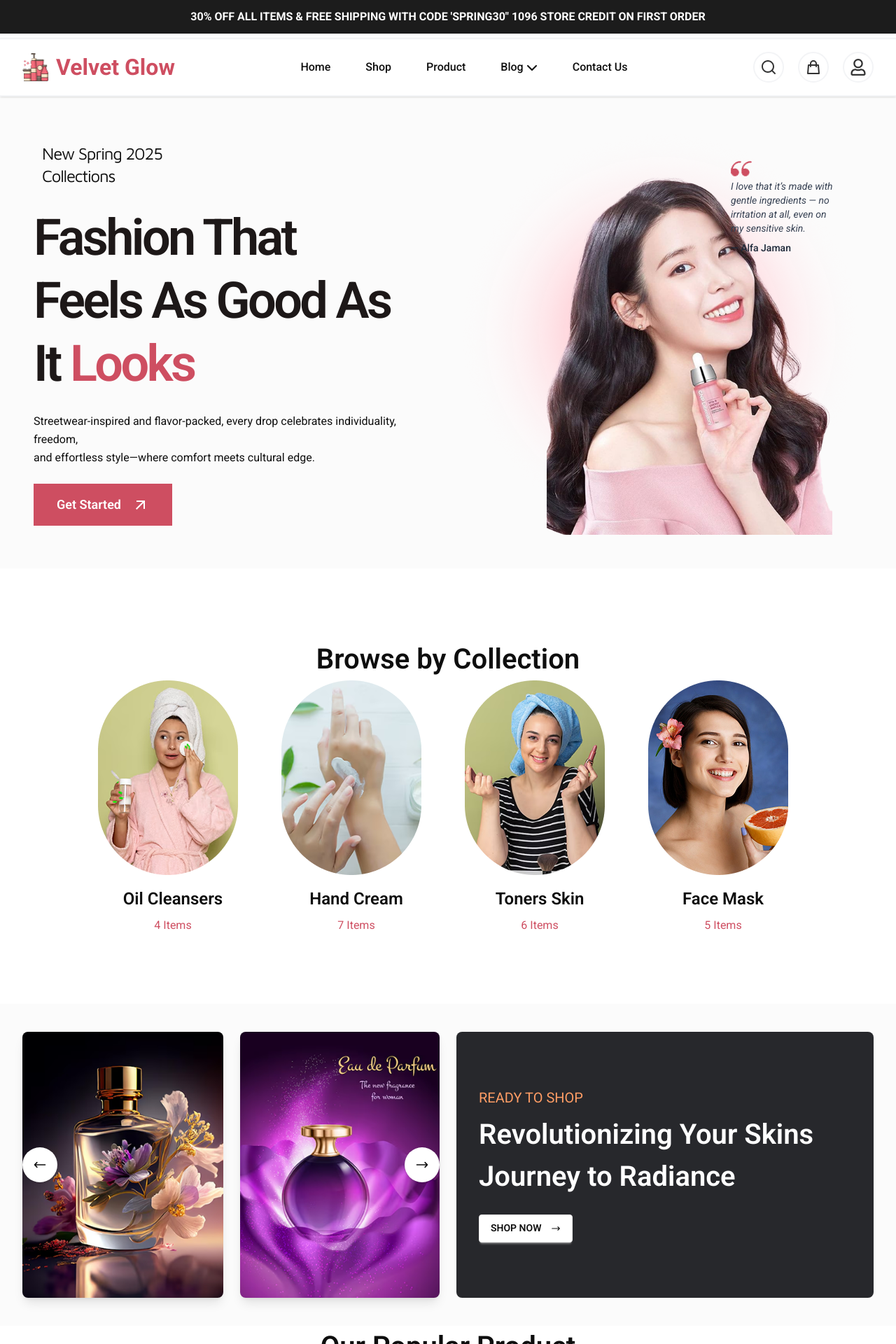
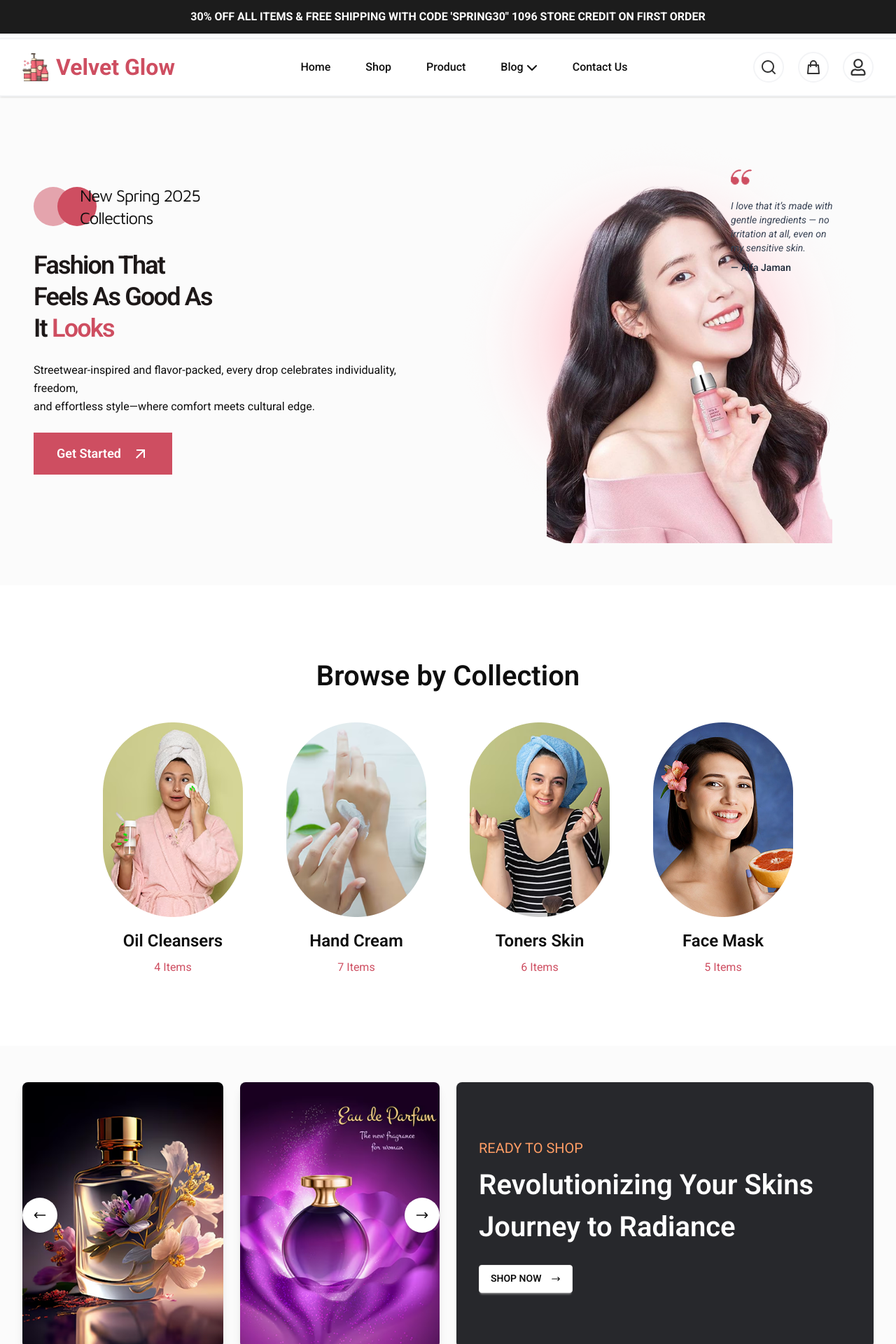
Before and after one commit to nurislam243/velvet-glow, a React (Vite) app: page / in a window 1280 px wide. Shown: the top 1920 px of the page at 70% size. Built offline with nearby package versions, Linux system fonts and the light colour scheme.

Commit message:
customize style

```diff
--- /dev/null
+++ b/src/components/Title/Title.jsx
@@ -0,0 +1,11 @@
+import React from 'react';
+
+const Title = ({Text}) => {
+    return (
+        <div className='mb-[36px] text-center'>
+            <h2 className='font-semibold text-[25px] @min-[420px]:text-3xl @min-[1250px]:text-[40px] leading-[60px] text-base-content'>{Text}</h2>
+        </div>
+    );
+};
+
+export default Title;
--- a/src/pages/Home/Banner/Banner.jsx
+++ b/src/pages/Home/Banner/Banner.jsx
@@ -4,18 +4,21 @@ import bannerImg1 from "../../../../src/assets/Banner/bannerImg-1.png";
 
  const Banner = () => {
   return (
-    <section className="bg-base-200 py-12 px-3 @min-[400px]:px-4 @min-[600px]:px-5 @min-[700px]:px-7 @min-[900px]:px-8 @min-[1500px]:px-0">
-      <div className="max-w-[1444px] mx-auto px-4 grid md:grid-cols-2 gap-8 items-center">
+    <section className="bg-base-200 py-[100px] @min-[500px]:py-[60px] px-3 @min-[400px]:px-4 @min-[600px]:px-5 @min-[700px]:px-7 @min-[900px]:px-8 @min-[1500px]:px-0">
+      <div className="max-w-[1444px] mx-auto px-4 flex flex-col-reverse @min-[900px]:grid @min-[900px]:grid-cols-2 gap-[80px] @min-[900px]:gap-8 items-center">
 
         {/* Left Side */}
         <div className="space-y-6">
-          <div className="flex items-center space-x-2">
-            <span className="text-base-content maven-pro-font text-2xl px-3 py-1 tracking-tighter">
+          <div className="flex relative items-center space-x-2 mb-[62px]">
+            <span className="absolute left-0 rounded-full bg-primary/50 p-7"></span>
+            <span className="absolute left-[34px] rounded-full bg-primary p-7"></span>
+            <span></span>
+            <span className="absolute left-[54px] text-base-content maven-pro-font text-lg @min-[440px]:text-2xl px-3 py-1 tracking-tighter">
               New Spring 2025 <br /> Collections
             </span>
           </div>
 
-          <h1 className="text-4xl md:text-[72px] tracking-tighter  font-semibold leading-tight text-[#1D1818]">
+          <h1 className="text-2xl @min-[390px]:text-4xl md:text-[72px] tracking-tighter  font-semibold leading-tight text-[#1D1818]">
             Fashion That <br />
             Feels As Good As <br />
             It <span className="text-primary">Looks</span>
@@ -27,7 +30,7 @@ import bannerImg1 from "../../../../src/assets/Banner/bannerImg-1.png";
             cultural edge.
           </p>
 
-          <button className="bg-primary cursor-pointer text-white px-[33px] py-[18px] font-semibold text-lg leading-6 inline-flex items-center">
+          <button className="bg-primary cursor-pointer text-white px-4 py-[10px] @min-[800px]:px-[33px] @min-[800px]:py-[18px] font-semibold text-lg leading-6 inline-flex items-center">
             Get Started <MdOutlineArrowOutward className="ml-4 text-2xl font-bold" />
           </button>
         </div>
@@ -40,9 +43,9 @@ import bannerImg1 from "../../../../src/assets/Banner/bannerImg-1.png";
             className=""
           />
 
-          <div className="absolute top-6 right-6 p-4 max-w-[180px]">
+          <div className="absolute -top-[105px] @min-[500px]:-top-[50px] -right-6 @min-[1100px]:top-6 @min-[1100px]:right-6 p-4 max-w-[180px]">
             <img src="../../../../src/assets/Banner/qoutetion.png" alt="" />
-            <p className="text-gray-700 text-sm italic">
+            <p className="text-gray-700 text-xs sm:text-sm italic mt-4">
               I love that it’s made with gentle ingredients — no irritation at all, even on my sensitive skin.
             </p>
             <span className="mt-2 block text-sm font-medium text-gray-800">— Alfa Jaman</span>
--- a/src/pages/Home/Collection/Collection.jsx
+++ b/src/pages/Home/Collection/Collection.jsx
@@ -1,14 +1,15 @@
 import React from 'react';
 import CollectionCard from './CollectionCard';
+import Title from '../../../components/Title/Title';
 
 const Collection = () => {
     return (
         <div className='bg-base-100 px-3 @min-[400px]:px-4 @min-[600px]:px-5 @min-[700px]:px-7 @min-[900px]:px-8 @min-[1500px]:px-0'>
             <div className="max-w-[1000px] mx-auto mt-[100px]">
-                <h1 className='font-semibold text-[40px] leading-[60px] text-base-content text-center mb-[36px'>Browse by Collection</h1>
+                <Title Text={"Browse by Collection"}></Title>
 
                 {/* content */}
-                <div className="grid @min-[260px]:grid-cols-2 @min-[790px]:grid-cols-4 gap-12 mb-[100px]">
+                <div className="grid @min-[290px]:grid-cols-2 @min-[790px]:grid-cols-4 gap-12 mb-[100px]">
                     <CollectionCard imgPath={"../../../../src/assets/Collection/Collection-img-1.png"} name={"Oil Cleansers"} unit={"4"}></CollectionCard>
                     <CollectionCard imgPath={"../../../../src/assets/Collection/Collection-img-2.png"} name={"Hand Cream"} unit={"7"}></CollectionCard>
                     <CollectionCard imgPath={"../../../../src/assets/Collection/Collection-img-3.png"} name={"Toners Skin"} unit={"6"}></CollectionCard>
--- a/src/pages/Home/Collection/CollectionCard.jsx
+++ b/src/pages/Home/Collection/CollectionCard.jsx
@@ -3,8 +3,10 @@ import React from 'react';
 const CollectionCard = ({ imgPath, name, unit }) => {
     return (
         <div className='text-center'>
-            <img src={ imgPath } alt="" />
-            <h3 className='font-semibold text-[24px] leading-[36px] text-base-content mt-4 mb-2'>{ name }</h3>
+            <div className="flex justify-center">
+                <img src={ imgPath } alt="" />
+            </div>
+            <h3 className='font-semibold text-lg @min-[480px]:text-[24px] leading-[36px] text-base-content mt-4 mb-2'>{ name }</h3>
             <p className='text-base text-primary leading-6'>{ unit } Items</p>
         </div>
     );
--- a/src/pages/Home/PopularProduct/PopularProduct.jsx
+++ b/src/pages/Home/PopularProduct/PopularProduct.jsx
@@ -8,12 +8,13 @@ import product6 from "../../../../src/assets/PopularProduct/popular-product-6.pn
 import product7 from "../../../../src/assets/PopularProduct/popular-product-7.png";
 import product8 from "../../../../src/assets/PopularProduct/popular-product-8.png";
 import ProductCard from './ProductCard';
+import Title from '../../../components/Title/Title';
 
 const PopularProduct = () => {
     return (
-        <div className="bg-base-100 px-3 @min-[400px]:px-4 @min-[600px]:px-5 @min-[700px]:px-7 @min-[900px]:px-8 @min-[1500px]:px-0">
+        <div className="bg-base-100 pt-[100px] pb-[90px] px-3 @min-[400px]:px-4 @min-[600px]:px-5 @min-[700px]:px-7 @min-[900px]:px-8 @min-[1500px]:px-0">
             <div className='max-w-[1444px] mx-auto'>
-                <h2 className='font-semibold text-[40px] leading-[60px] text-base-content text-center'>Our Popular Product</h2>
+                <Title Text={"Our Popular Product"} ></Title>
 
                 {/* content section */}
                 <div className="grid gap-6 @min-[600px]:grid-cols-2 @min-[960px]:grid-cols-3  @min-[1280px]:grid-cols-4">
--- a/src/pages/Home/PopularProduct/ProductCard.jsx
+++ b/src/pages/Home/PopularProduct/ProductCard.jsx
@@ -2,7 +2,7 @@ import React from "react";
 
 const ProductCard = ({ image, title, subtitle, price, discount }) => {
   return (
-    <div className="">
+    <div className="mb-5">
         {/* top-section */}
         <div className="bg-base-300 py-[60px] px-[30px] rounded shadow relative">
             {/* Discount badge */}
--- a/src/pages/Home/ReadyToShop/ReadyToShop.jsx
+++ b/src/pages/Home/ReadyToShop/ReadyToShop.jsx
@@ -11,8 +11,8 @@ const ReadyToShop = () => {
   ];
 
   return (
-    <div className="bg-base-200 py-10 px-3 @min-[400px]:px-4 @min-[600px]:px-5 @min-[700px]:px-7 @min-[900px]:px-8 @min-[1500px]:px-0">
-      <div className="max-w-[1444px] mx-auto grid grid-cols-1 lg:grid-cols-2 gap-6 items-center">
+    <div className="bg-base-200 pt-[52px] pb-[100px] px-3 @min-[400px]:px-4 @min-[600px]:px-5 @min-[700px]:px-7 @min-[900px]:px-8 @min-[1500px]:px-0">
+      <div className="max-w-[1444px] mx-auto grid grid-cols-1 @min-[734px]:grid-cols-2 gap-6 items-center">
         {/* slider section */}
         <div className="flex gap-6 w-full">
           <div className="relative">
@@ -44,7 +44,7 @@ const ReadyToShop = () => {
           <p className="text-[#FF9D65] uppercase leading-[30px] text-xl">
             Ready to Shop
           </p>
-          <h2 className="text-3xl font-semibold md:text-[40px] leading-[60px] mt-2 mb-6">
+          <h2 className="text-3xl @min-[728px]:text-2xl font-semibold @min-[1202px]:text-[40px] leading-[60px] mt-2 mb-6">
             Revolutionizing Your Skins <br /> Journey to Radiance
           </h2>
           <button className=" btn w-fit bg-white text-base-content items-center">
--- a/src/pages/Home/Testimonial/Testimonial.jsx
+++ b/src/pages/Home/Testimonial/Testimonial.jsx
@@ -2,6 +2,7 @@ import React from 'react';
 import profile1 from "../../../../src/assets/Testimonial/profile-1.jpg";
 import profile2 from "../../../../src/assets/Testimonial/profile-2.png";
 import testimonialBg from "../../../../src/assets/Testimonial/testimonial-bg.png";
+import Title from '../../../components/Title/Title';
 
 
 const Testimonial = () => {
@@ -22,16 +23,16 @@ const Testimonial = () => {
   ];
 
   return (
-    <section className="bg-base-100 py-20 flex flex-col items-center px-3 @min-[400px]:px-4 @min-[600px]:px-5 @min-[700px]:px-7 @min-[900px]:px-8 @min-[1500px]:px-0">
-        <h2 className="text-4xl font-bold text-center mb-16 text-base-content">Customer Testimonial</h2>
+    <section className="bg-base-200 py-20 flex flex-col items-center px-3 @min-[400px]:px-4 @min-[600px]:px-5 @min-[700px]:px-7 @min-[900px]:px-8 @min-[1500px]:px-0">
+        <Title Text={"Customer Testimonial"} ></Title>
 
         <div className="flex">
-            <div className="flex flex-col lg:flex-row items-center gap-12 lg:gap-8 w-full z-20">
+            <div className="flex flex-col md:flex-row items-center gap-12 lg:gap-8 w-full z-20">
                 {testimonials.map((testimonial, index) => (
                 <div
                     key={index}
                     className={`
-                     rounded w-full md:max-w-[424px] min-h-[284px] bg-base-100 shadow-md py-[48px] px-[30px]`
+                     rounded w-full @min-[1200px]:max-w-[424px] min-h-[284px] bg-base-100 shadow-md py-[48px] px-[30px]`
                     }
                 >
                     <div className="flex items-start space-x-4 mb-4 z-10">
@@ -56,7 +57,7 @@ const Testimonial = () => {
             </div>
 
             {/* Image */}
-            <div className="relative hidden -left-[106px] lg:block">
+            <div className="relative hidden -left-[106px] @min-[1200px]:block">
                 <img
                     src={testimonialBg}
                     alt="Product"
```
Also changed, not shown: src/pages/Home/LatestNews/LatestNews.jsx (+6 -7 lines).
